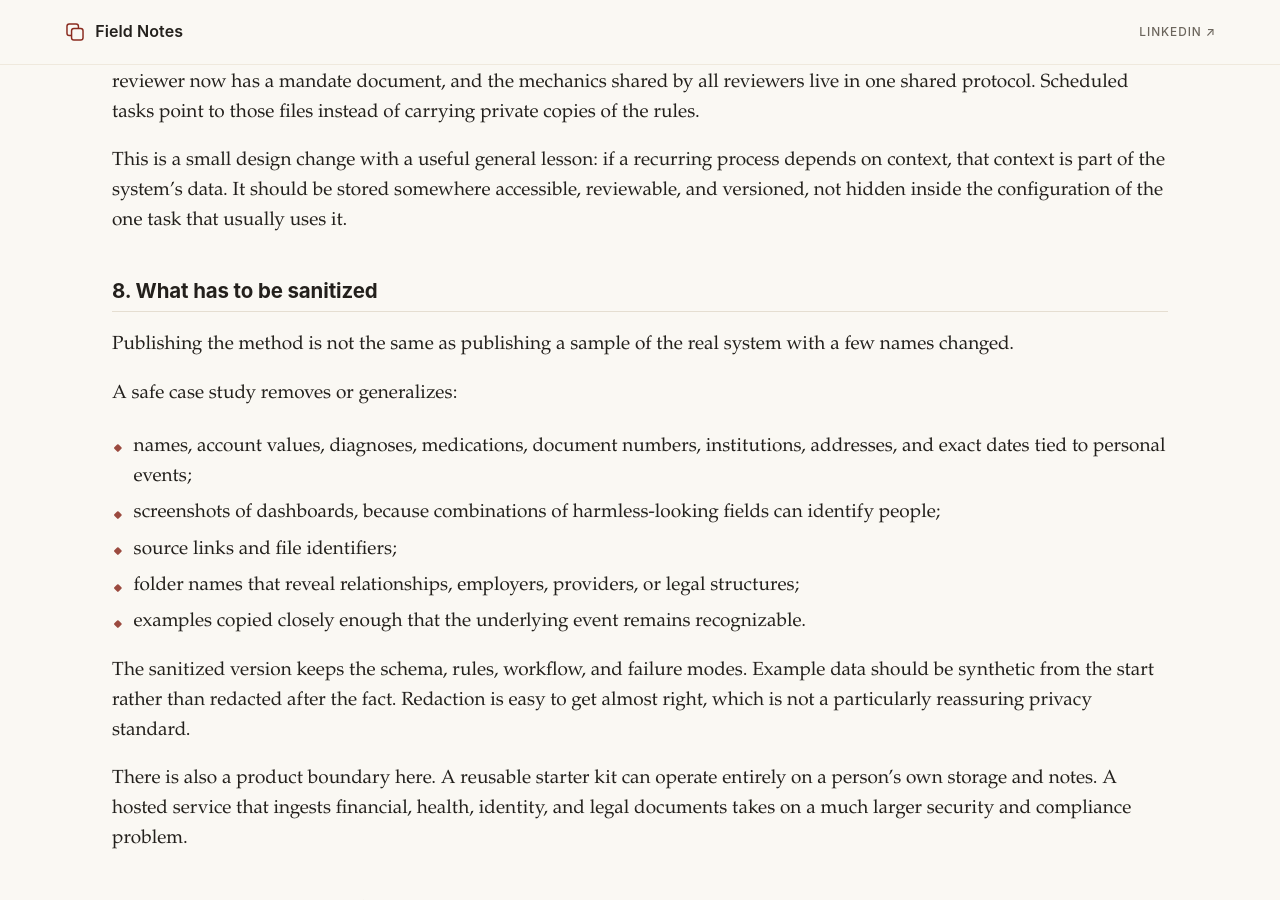
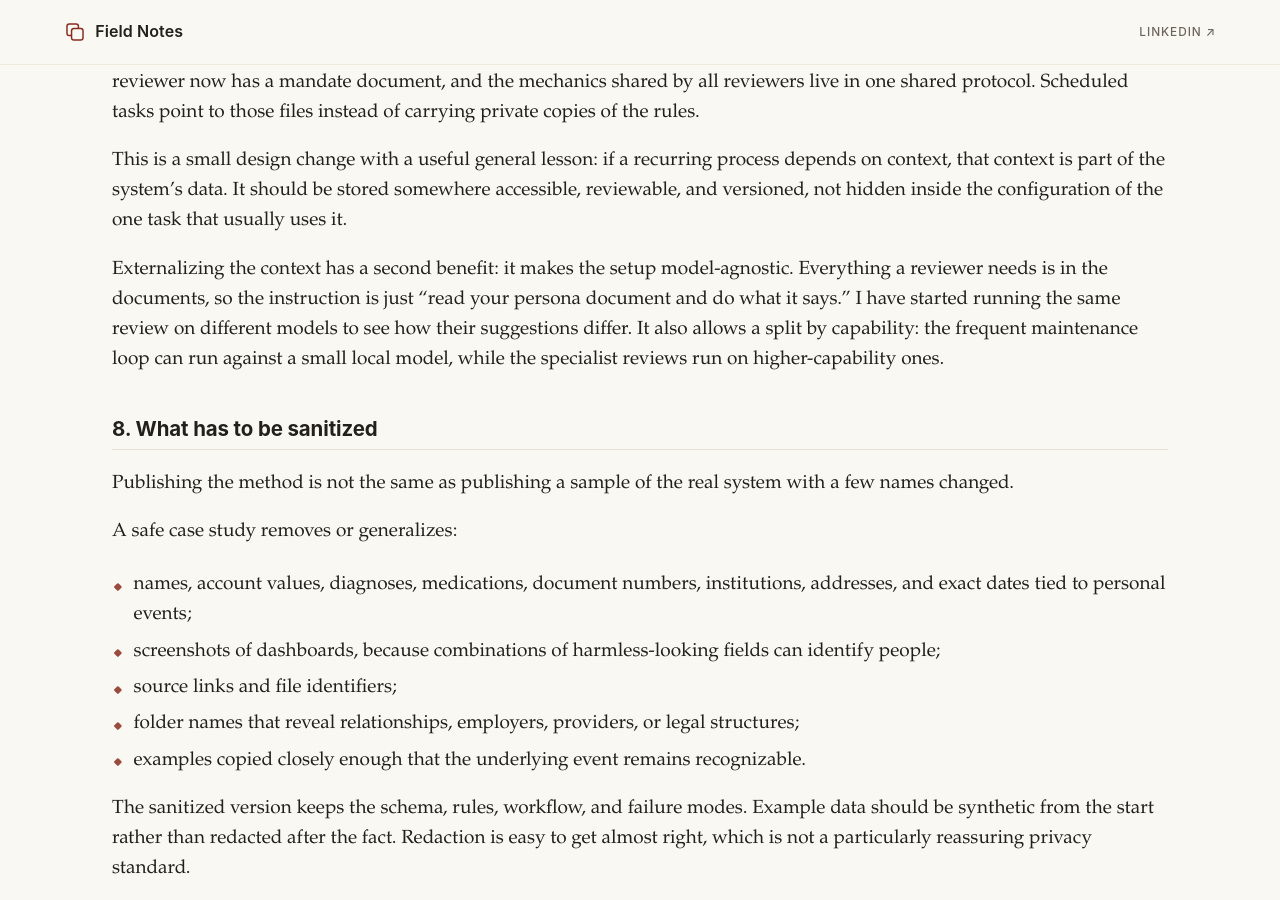
Before and after one commit to espaillato/espaillato.github.io, a Jekyll site: the page built from _posts/2026-09-04-personal-decision-system-case-study.md, in a window 1280 px wide and 900 px high, scrolled down 6287 px. Built offline with Jekyll 4.4.1, drawn with Linux system fonts in a browser that asks for light colours; part of the change alters nothing that is shown; some of the changed text lies outside the part shown.

Commit message:
Expand the unattended-run section with the model-agnostic payoff
Tighten a drafted paragraph: externalized context makes the setup
model-agnostic, which enables comparing models and splitting the
maintenance loop onto a cheap local model.

Co-Authored-By: Claude Sonnet 5 <noreply@anthropic.com>

```diff
--- a/_posts/2026-09-04-personal-decision-system-case-study.md
+++ b/_posts/2026-09-04-personal-decision-system-case-study.md
@@ -3,7 +3,7 @@ layout: post
 title: "A Personal Decision System Built on Top of a Document Archive"
 date: 2026-09-04
 topic: "Personal systems"
-image: /assets/images/personal-decision-system.png
+image: /assets/images/personal-decision-system.webp
 image_alt: "A document archive flowing into a linked knowledge base, three review checkpoints, and a final action marker"
 ---
 
@@ -154,6 +154,8 @@ The fix was to externalize the review context into ordinary, versioned reference
 
 This is a small design change with a useful general lesson: if a recurring process depends on context, that context is part of the system's data. It should be stored somewhere accessible, reviewable, and versioned, not hidden inside the configuration of the one task that usually uses it.
 
+Externalizing the context has a second benefit: it makes the setup model-agnostic. Everything a reviewer needs is in the documents, so the instruction is just "read your persona document and do what it says." I have started running the same review on different models to see how their suggestions differ. It also allows a split by capability: the frequent maintenance loop can run against a small local model, while the specialist reviews run on higher-capability ones.
+
 ## 8. What has to be sanitized {#sanitization}
 
 Publishing the method is not the same as publishing a sample of the real system with a few names changed.
```
